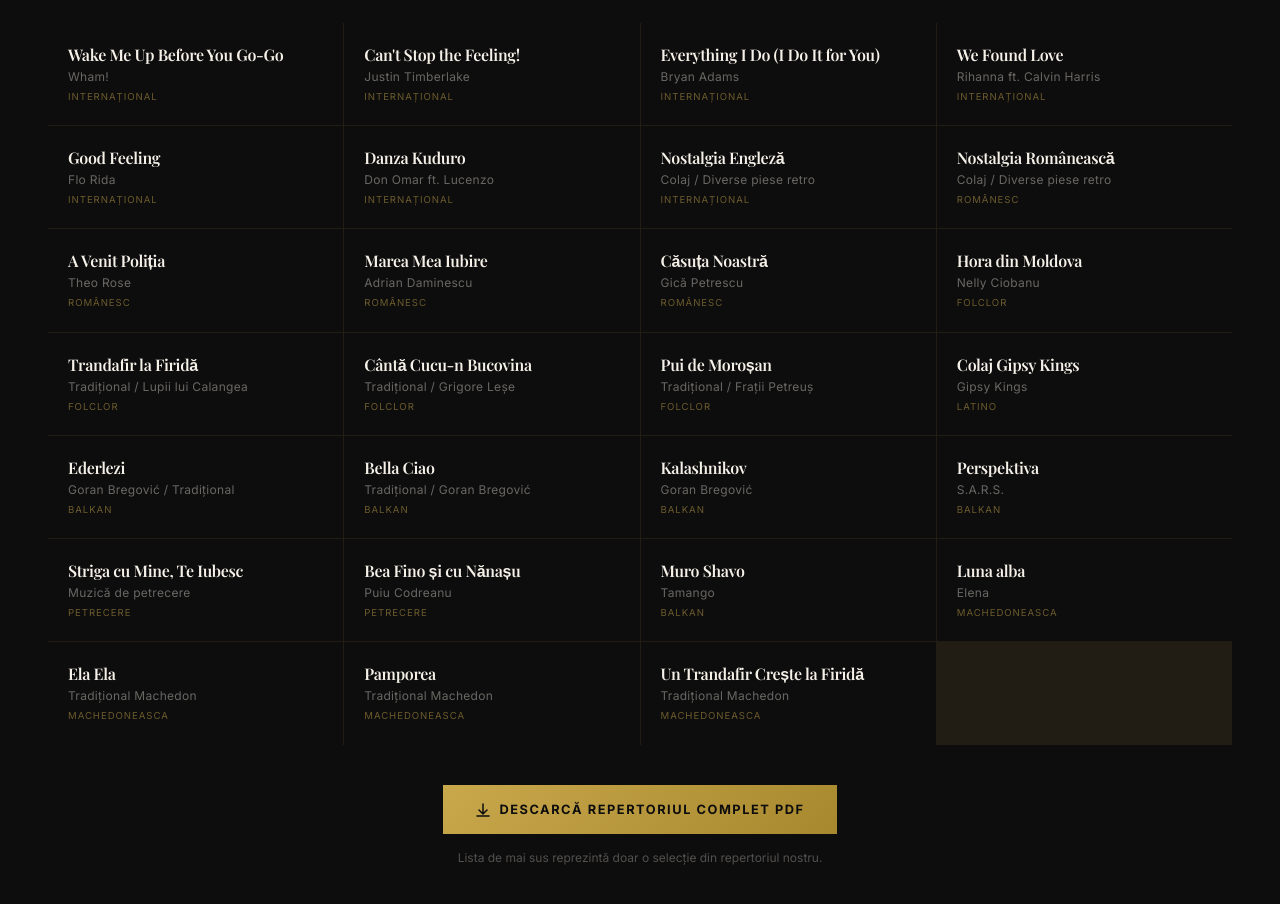
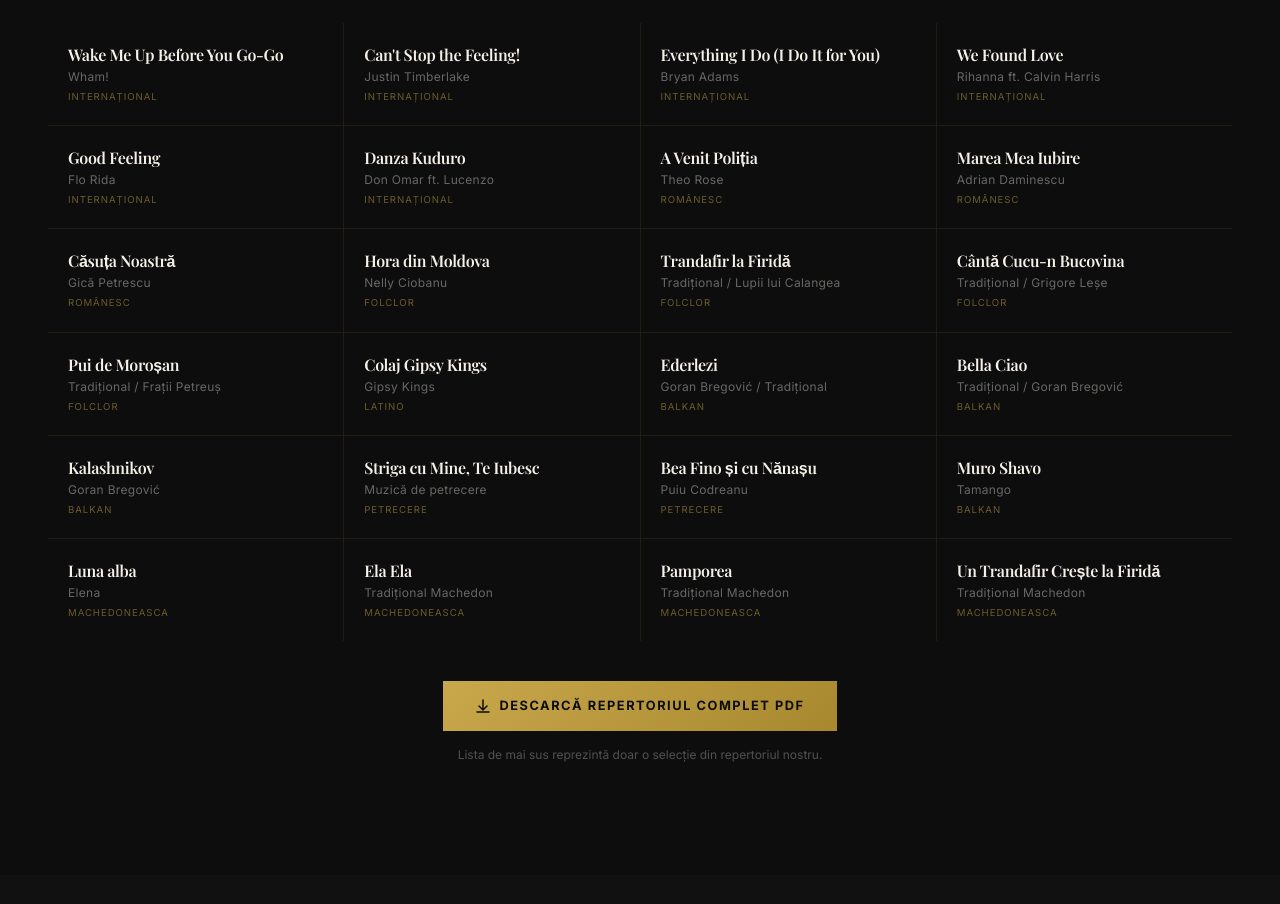
Before and after one commit to NovaMusicHUB/highlife-showband, a Next.js app: page / in a window 1280 px wide. Shown: the part 5940-6844 px from the top of the page. Built offline with nearby package versions, Linux system fonts and the light colour scheme.

Commit message:
Trim repertoire list: remove 3 generic/less-iconic songs across styles

```diff
--- a/app/components/Repertoire.tsx
+++ b/app/components/Repertoire.tsx
@@ -23,8 +23,6 @@
   { title: "We Found Love", artist: "Rihanna ft. Calvin Harris", category: "Internațional" },
   { title: "Good Feeling", artist: "Flo Rida", category: "Internațional" },
   { title: "Danza Kuduro", artist: "Don Omar ft. Lucenzo", category: "Internațional" },
-  { title: "Nostalgia Engleză", artist: "Colaj / Diverse piese retro", category: "Internațional" },
-  { title: "Nostalgia Românească", artist: "Colaj / Diverse piese retro", category: "Românesc" },
   { title: "A Venit Poliția", artist: "Theo Rose", category: "Românesc" },
   { title: "Marea Mea Iubire", artist: "Adrian Daminescu", category: "Românesc" },
   { title: "Căsuța Noastră", artist: "Gică Petrescu", category: "Românesc" },
@@ -36,7 +34,6 @@
   { title: "Ederlezi", artist: "Goran Bregović / Tradițional", category: "Balkan" },
   { title: "Bella Ciao", artist: "Tradițional / Goran Bregović", category: "Balkan" },
   { title: "Kalashnikov", artist: "Goran Bregović", category: "Balkan" },
-  { title: "Perspektiva", artist: "S.A.R.S.", category: "Balkan" },
   { title: "Striga cu Mine, Te Iubesc", artist: "Muzică de petrecere", category: "Petrecere" },
   { title: "Bea Fino și cu Nănașu", artist: "Puiu Codreanu", category: "Petrecere" },
   { title: "Muro Shavo", artist: "Tamango", category: "Balkan" },
```
